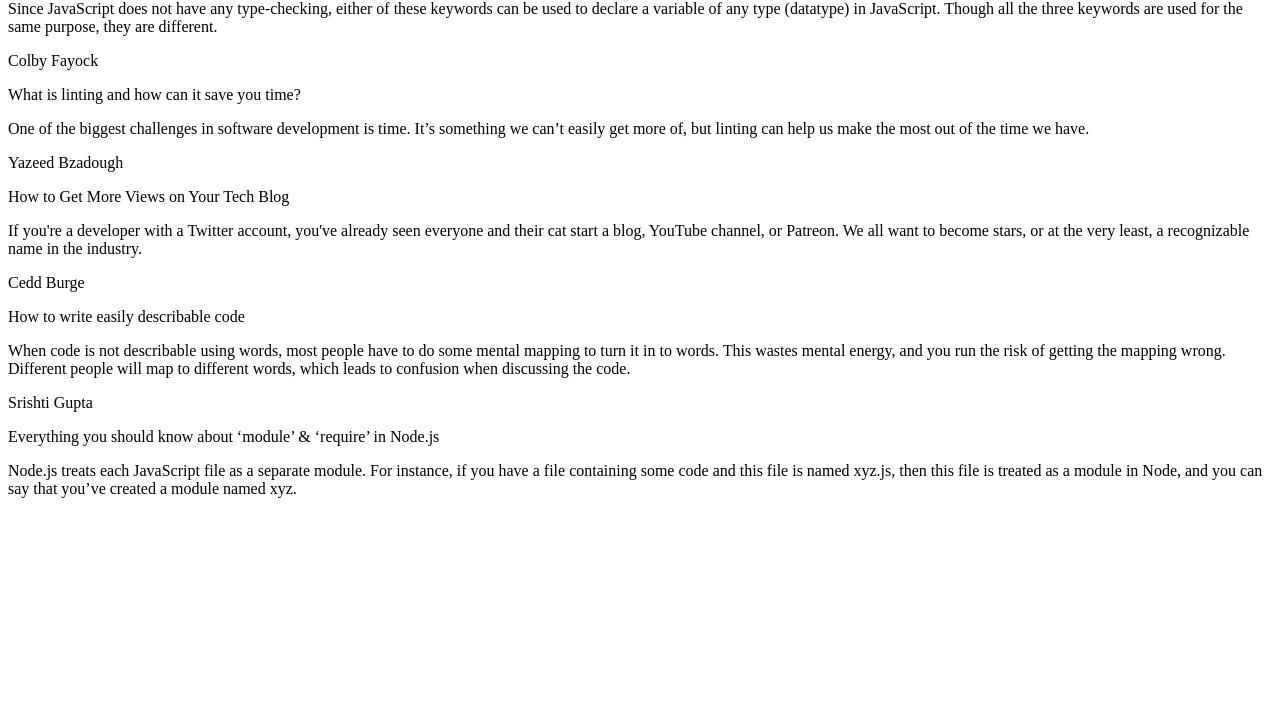
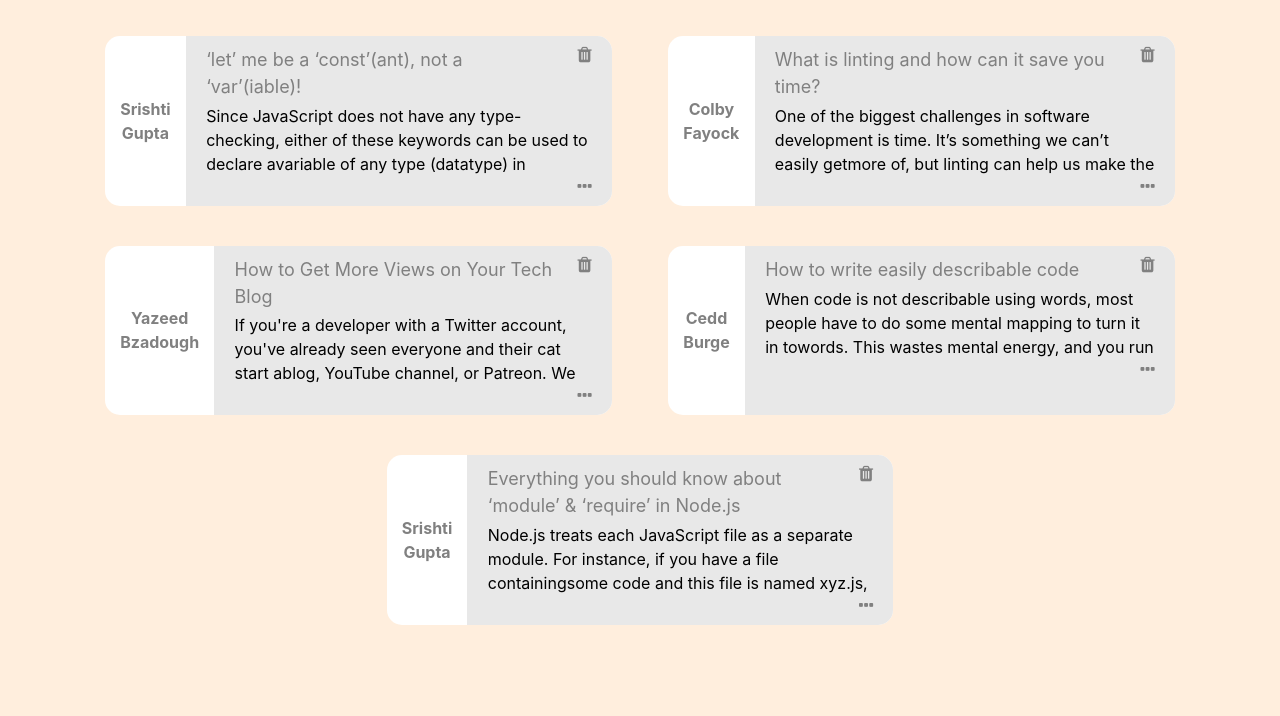
Before and after one commit to pavankarthiktanikanti/scribbler, a plain HTML site: page html/postslist.html in a window 1280 px wide. Shown: the part 84-800 px from the top of the page. Drawn offline with nearby package versions, Linux system fonts and the light colour scheme; a web font is replaced by a local one.

Commit message:
Display Posts as cards in the page
- Include header built as part of Home page.

- Posts displayed as cards with two in each row.

- Show only 3 lines of post content on the card.

```diff
--- /dev/null
+++ b/css/postslist.css
@@ -0,0 +1,101 @@
+/* Styling the Background color of page */
+
+body {
+    background-color: #ffeedd;
+}
+
+/* Styling the posts list to display only two on a row and align to center for only one post card */
+
+#container {
+    display: flex;
+    flex-direction: row;
+    justify-content: space-around;
+    flex-wrap: wrap;
+    width: 90%;
+    margin: auto;
+    padding: 1%;
+}
+
+/* Post Card container with rounded edges holding author, title and content */
+
+.post-container {
+    display: flex;
+    border-radius: 15px;
+    width: 45%;
+    margin: 20px 0px;
+    background-color: white;
+    flex-direction: row;
+    max-height: 25%;
+}
+
+/* Box shadow When a user hovers on the post */
+
+.post-container:hover {
+    box-shadow: 10px 20px 10px rgb(187, 187, 187);
+}
+
+/* Styling author pane in the post card, align to center */
+
+.author {
+    color: gray;
+    text-align: center;
+    margin: auto;
+    padding: 3%;
+    font-weight: bold;
+}
+
+.author>p {
+    margin: 0;
+}
+
+/* Styling the post content on the post card */
+
+.content {
+    background-color: #E8E8E8;
+    border-radius: 0px 15px 15px 0px;
+    padding: 2% 4% 0 4%;
+    height: 100%;
+}
+
+/* Styling the post title onthe post card */
+
+.content-title {
+    color: grey;
+    display: inline-flex;
+    font-size: large;
+    text-align: left;
+    max-width: 90%;
+    margin-bottom: 1%;
+}
+
+/* Styling Post content on Post card, Limit text to only 3 lines and hide the remaining */
+
+.content-text {
+    overflow: hidden;
+    white-space: normal;
+    /* Exactly 3 lines are displayed */
+    height: 4.6em;
+    color: black;
+    max-height: 70px;
+    margin-bottom: 1%;
+}
+
+/* Styling the Delete icon */
+
+.trash-icon {
+    padding: 0 0 10px 0;
+    cursor: pointer;
+    float: right;
+    color: grey;
+    font-size: large;
+}
+
+/* Styling the ellipsis icon on post card */
+
+.ellipsis-icon {
+    padding: 0 0 10px 0;
+    cursor: pointer;
+    float: right;
+    color: grey;
+    font-size: large;
+}
--- a/html/postslist.html
+++ b/html/postslist.html
@@ -2,129 +2,56 @@
 <html>
 
 <head>
-    <!-- TODO: Include Font Awesome file here -->
-    <!-- TODO: Include Google Fonts file here -->
+    <!-- Add title to display on the browser's title bar (at the top)-->
+    <title>ScriBBler</title>
+    <meta name="viewport" content="width=device-width, initial-scale=1">
+    <!-- Include Google Fonts file -->
+    <link href="https://fonts.googleapis.com/css?family=Montez|Ubuntu+Mono&display=swap" rel="stylesheet">
+
+    <!-- Include Bootsrap stylesheet from CDN -->
+    <link rel="stylesheet" href="https://stackpath.bootstrapcdn.com/bootstrap/4.1.3/css/bootstrap.min.css"
+        integrity="sha384-MCw98/SFnGE8fJT3GXwEOngsV7Zt27NXFoaoApmYm81iuXoPkFOJwJ8ERdknLPMO" crossorigin="anonymous">
+
+    <!-- Include Font Awesome file -->
+    <link rel="stylesheet" href="../font-awesome/css/font-awesome.min.css">
+
+    <!-- Include css related to header-->
+    <link href='../css/common.css' rel='stylesheet' type='text/css'>
+    <!-- Include css related to home page like background image and body content -->
+    <link href='../css/postslist.css' rel='stylesheet' type='text/css'>
+
+    <!-- Include Bootstrap script files from CDN -->
+    <script src="https://code.jquery.com/jquery-3.3.1.slim.min.js"
+        integrity="sha384-q8i/X+965DzO0rT7abK41JStQIAqVgRVzpbzo5smXKp4YfRvH+8abtTE1Pi6jizo"
+        crossorigin="anonymous"></script>
+    <script src="https://cdnjs.cloudflare.com/ajax/libs/popper.js/1.14.3/umd/popper.min.js"
+        integrity="sha384-ZMP7rVo3mIykV+2+9J3UJ46jBk0WLaUAdn689aCwoqbBJiSnjAK/l8WvCWPIPm49"
+        crossorigin="anonymous"></script>
+    <script src="https://stackpath.bootstrapcdn.com/bootstrap/4.1.3/js/bootstrap.min.js"
+        integrity="sha384-ChfqqxuZUCnJSK3+MXmPNIyE6ZbWh2IMqE241rYiqJxyMiZ6OW/JmZQ5stwEULTy"
+        crossorigin="anonymous"></script>
 </head>
 
 <body>
-    <!-- TODO: Include code for header here -->
+    <!-- Header Content, Markup will be populated through common.js -->
+    <div id="headerContainer"></div>
 
-    <!-- ATTENTION: The HTML code for the list of posts has been given to you. You can feel free to add/delete/modify this code. You need to write the proper CSS and JavaScript code corresponding to this page so that the result looks like the screenshots given to you in the Project Statement. -->
+    <!-- list of all posts starts here, Posts gets populated from postslist.js -->
+    <div id="container"></div>
+    <!-- list of all posts ends here -->
 
-    <!-- list of all posts starts here -->
-    <div>
+    <!-- Getting Started Sign up Modal, Markup will be populated through common.js -->
+    <div id="gettingStartedModal"></div>
 
-        <!-- post 1 starts here -->
-        <div>
-            <div>
-                <p>Srishti Gupta</p>
-            </div>
+    <!-- Welcome Back Sign in Modal, Markup will be populated through common.js -->
+    <div id="welcomeBackModal"></div>
+    <!-- TODO: Write code for delete post modal here -->
 
-            <div>
-                <div>
-                    <p>‘let’ me be a ‘const’(ant), not a ‘var’(iable)!</p>
-                    <span>
-                        <!-- TODO: Include Font Awesome icon for delete icon here -->
-                    </span>
-                </div>
-                <p>Since JavaScript does not have any type-checking, either of these keywords can be used to declare a variable of any type (datatype) in JavaScript. Though all the three keywords are used for the same purpose, they are different.</p>
-                <span>
-                    <!-- TODO: Include Font Awesome icon for horizontal ellipsis icon here -->
-                </span>
-            </div>
-        </div>
-        <!-- post 1 ends here -->
 
-        <!-- post 2 starts here -->
-        <div>
-            <div>
-                <p>Colby Fayock</p>
-            </div>
-
-            <div>
-                <div>
-                    <p>What is linting and how can it save you time?</p>
-                    <span>
-                        <!-- TODO: Include Font Awesome icon for delete icon here -->
-                    </span>
-                </div>
-                <p>One of the biggest challenges in software development is time. It’s something we can’t easily get more of, but linting can help us make the most out of the time we have.</p>
-                <span>
-                    <!-- TODO: Include Font Awesome icon for horizontal ellipsis icon here -->
-                </span>
-            </div>
-        </div>
-        <!-- post 2 ends here -->
-
-        <!-- post 3 starts here -->
-        <div>
-            <div>
-                <p>Yazeed Bzadough</p>
-            </div>
-
-            <div>
-                <div>
-                    <p>How to Get More Views on Your Tech Blog</p>
-                    <span>
-                        <!-- TODO: Include Font Awesome icon for delete icon here -->
-                    </span>
-                </div>
-                <p>If you're a developer with a Twitter account, you've already seen everyone and their cat start a blog, YouTube channel, or Patreon. We all want to become stars, or at the very least, a recognizable name in the industry.</p>
-                <span>
-                    <!-- TODO: Include Font Awesome icon for horizontal ellipsis icon here -->
-                </span>
-            </div>
-        </div>
-        <!-- post 3 ends here -->
-
-        <!-- post 4 starts here -->
-        <div>
-            <div>
-                <p>Cedd Burge</p>
-            </div>
-
-            <div>
-                <div>
-                    <p>How to write easily describable code</p>
-                    <span>
-                        <!-- TODO: Include Font Awesome icon for delete icon here -->
-                    </span>
-                </div>
-                <p>When code is not describable using words, most people have to do some mental mapping to turn it in to words. This wastes mental energy, and you run the risk of getting the mapping wrong. Different people will map to different words, which
-                    leads to confusion when discussing the code.</p>
-                <span>
-                    <!-- TODO: Include Font Awesome icon for horizontal ellipsis icon here -->
-                </span>
-            </div>
-        </div>
-        <!-- post 4 ends here -->
-
-        <!-- post 5 starts here -->
-        <div>
-            <div>
-                <p>Srishti Gupta</p>
-            </div>
-
-            <div>
-                <div>
-                    <p>Everything you should know about ‘module’ & ‘require’ in Node.js</p>
-                    <span>
-                        <!-- TODO: Include Font Awesome icon for delete icon here -->
-                    </span>
-                </div>
-                <p>Node.js treats each JavaScript file as a separate module. For instance, if you have a file containing some code and this file is named xyz.js, then this file is treated as a module in Node, and you can say that you’ve created a module
-                    named xyz.</p>
-                <span>
-                    <!-- TODO: Include Font Awesome icon for horizontal ellipsis icon here -->
-                </span>
-            </div>
-        </div>
-        <!-- post 5 ends here -->
-
-        <!-- TODO: Write code for delete post modal here -->
-
-    </div>
-    <!-- list of all posts ends here -->
+    <!-- Include script file for loading header and it's corresponding modals, script runs after page is loaded -->
+    <script src="../js/common.js"></script>
+    <!-- Include script file for loading posts and enabling events for the buttons in the body of page -->
+    <script src="../js/postslist.js"></script>
 </body>
 
 </html>
--- /dev/null
+++ b/js/postslist.js
@@ -0,0 +1,67 @@
+// Store all posts content to dynaamically Populate on the page
+var allPosts = [{
+    author: "Srishti Gupta",
+    postTitle: "&lsquo;let&rsquo; me be a &lsquo;const&rsquo;(ant), not a &lsquo;var&rsquo;(iable)!",
+    postContent: "Since JavaScript does not have any type-checking, either of these keywords can be used to declare a" +
+        "variable of any type (datatype) in JavaScript. Though all the three keywords are used for the same" +
+        "purpose, they are different."
+},
+{
+    author: "Colby Fayock",
+    postTitle: "What is linting and how can it save you time?",
+    postContent: "One of the biggest challenges in software development is time. It&rsquo;s something we can&rsquo;t easily get" +
+        "more of, but linting can help us make the most out of the time we have."
+},
+{
+    author: "Yazeed Bzadough",
+    postTitle: "How to Get More Views on Your Tech Blog",
+    postContent: "If you're a developer with a Twitter account, you've already seen everyone and their cat start a" +
+        "blog, YouTube channel, or Patreon. We all want to become stars, or at the very least, a recognizable" +
+        "name in the industry."
+},
+{
+    author: "Cedd Burge",
+    postTitle: "How to write easily describable code",
+    postContent: "When code is not describable using words, most people have to do some mental mapping to turn it in to" +
+        "words. This wastes mental energy, and you run the risk of getting the mapping wrong. Different" +
+        "people will map to different words, which" +
+        "leads to confusion when discussing the code."
+},
+{
+    author: "Srishti Gupta",
+    postTitle: "Everything you should know about &lsquo;module&rsquo; & &lsquo;require&rsquo; in Node.js",
+    postContent: "Node.js treats each JavaScript file as a separate module. For instance, if you have a file containing" +
+        "some code and this file is named xyz.js, then this file is treated as a module in Node, and you can" +
+        "say that you&rsquo;ve created a module" +
+        "named xyz."
+}];
+
+loadPosts();
+
+/* Build the Post Cards with the content and display on page load */
+function loadPosts() {
+    var postsMarkup = '';
+    var postsContainer = document.getElementById('container');
+    allPosts.forEach(function (post, index) {
+        var template = "<div id='post" + index + "' class='post-container'>" +
+            "<div class='author'>" +
+            "<p>" + post.author + "</p>" +
+            "</div>" +
+            "<div class='content'>" +
+            "<div>" +
+            "<p class='content-title'>" + post.postTitle + "</p>" +
+            "<span>" +
+            "<!-- Include Font Awesome icon for delete icon -->" +
+            "<i class='fa fa-trash trash-icon' aria-hidden='true' onclick=showModal('post" + index + "')></i>" +
+            "</span>" +
+            "</div>" +
+            "<p class='content-text'>" + post.postContent + "</p>" +
+            "<span>" +
+            "<!-- Include Font Awesome icon for horizontal ellipsis icon -->" +
+            "<i class='fa fa-ellipsis-h ellipsis-icon' aria-hidden='true' onclick='navigateToEditPost()'></i>" +
+            "</span>" +
+            "</div>" +
+            "</div>";
+        postsContainer.innerHTML += template;
+    });
+}
```
